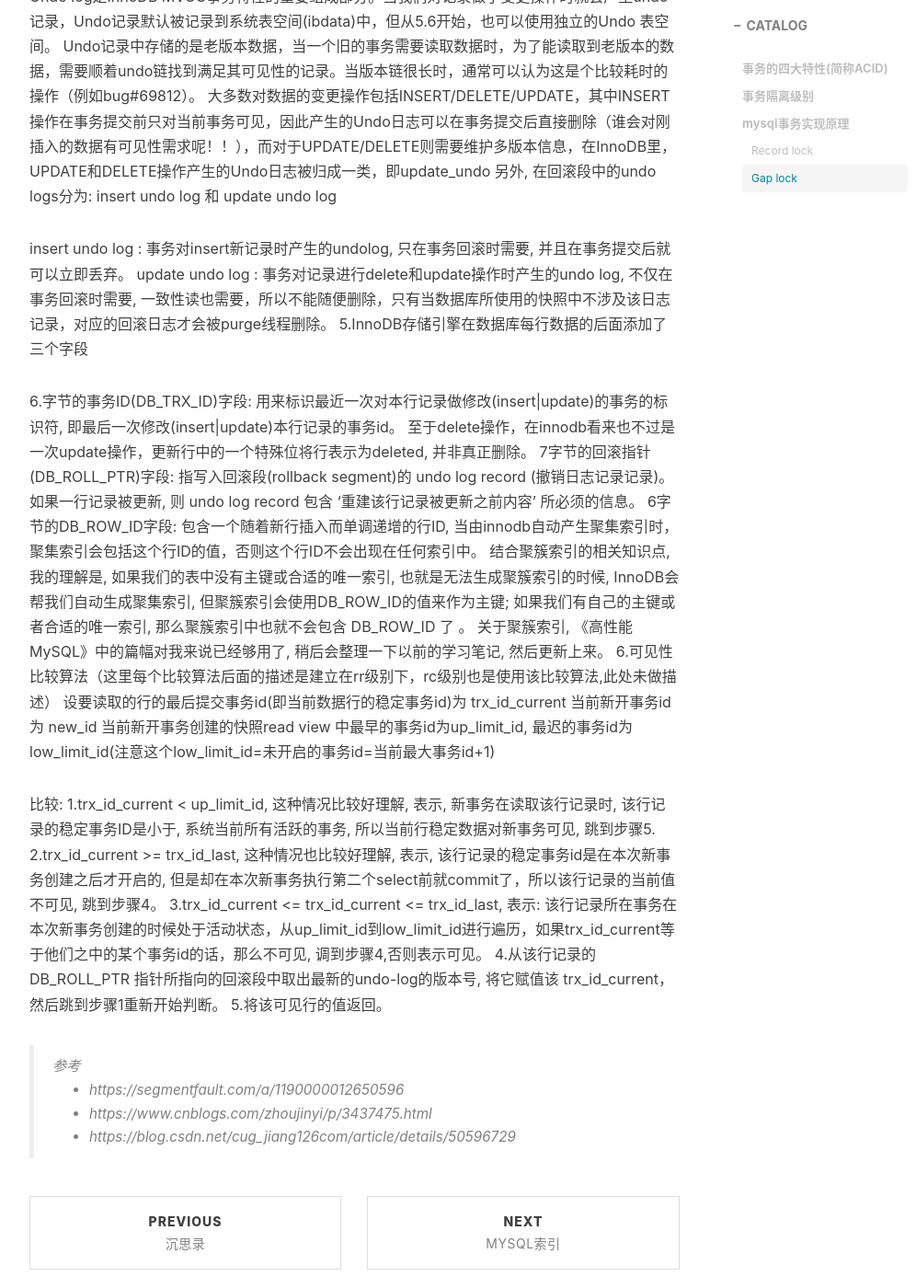
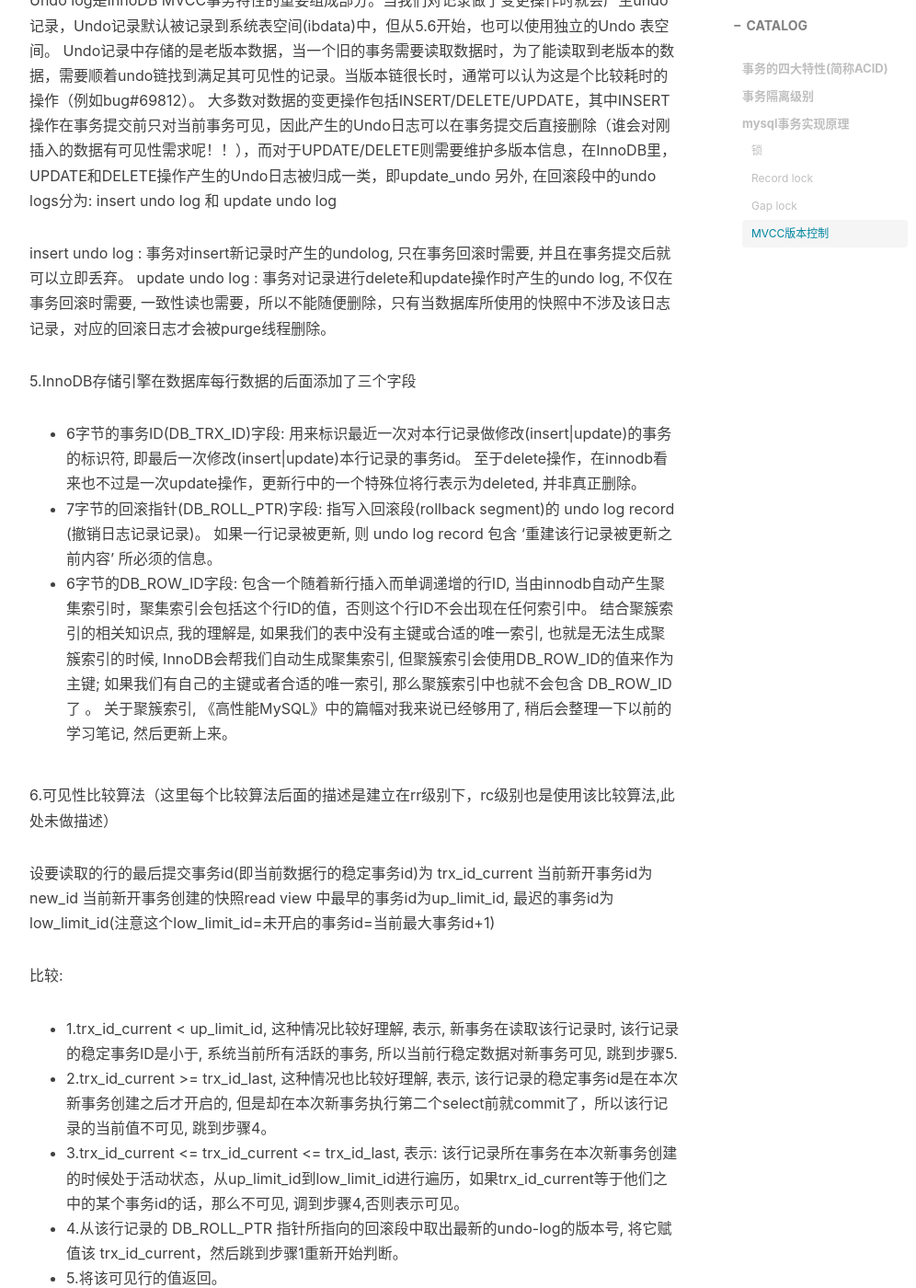
Before and after one commit to gregoriusxu/gregoriusxu.github.io, a Jekyll site: the page built from _posts/2019-07-04-mysql事务.md, in a window 1280 px wide and 1400 px high, scrolled down 4518 px. Shown: the whole window at 92% size, without its empty margins (233-1229 px from the left). Built offline with Jekyll 4.4.1, drawn with Linux system fonts in a browser that asks for light colours; nearby versions of some CDN libraries; comment, search, counter and statistics services are not loaded.

Commit message:
修改样式

```diff
--- a/_posts/2019-07-04-mysql事务.md
+++ b/_posts/2019-07-04-mysql事务.md
@@ -57,11 +57,13 @@ tags:
 
 如果有锁的方式来实现，innodb的锁的类型有：record,gap,Next-Key lock
 
-#### Record lock
+#### 锁
+
+##### Record lock
 
 单条索引记录上加锁，record lock锁住的永远是索引，而非记录本身，即使该表上没有任何索引，那么innodb会在后台创建一个隐藏的聚集主键索引，那么锁住的就是这个隐藏的聚集主键索引。所以说当一条sql没有走任何索引时，那么将会在每一条聚集索引后面加X锁，这个类似于表锁，但原理上和表锁应该是完全不同的。
 
-#### Gap lock
+##### Gap lock
 
 在索引记录之间的间隙中加锁，或者是在某一条索引记录之前或者之后加锁，并不包括该索引记录本身。gap lock的机制主要是解决可重复读模式下的幻读问题，关于幻读的演示和gap锁如何解决了幻读。关于这一块，先给出几个定义
 
@@ -81,7 +83,7 @@ innodb的意向锁主要用户多粒度的锁并存的情况。比如事务A要
 - 幻读：
 指的是在一个事务A中执行了一个当前读操作，而另外一个事务B在事务A的影响区间内insert了一条记录，这时事务A再执行一个当前读操作时，出现了幻行。这和不可重复读的主要区别就在与事务A中一个是快照读，一个当前读；并且事务B中一个是任何的dml操作，一个只是insert。比如在A中select * from test where id<10 lock in share mode结果集为（1,2,3），这时在B中对test表插入了一条记录4，这时在A中重新查询结果集就是(1,2,3,4），和事务A在第一次查询出来的结果集不一致，这里的4就是幻行。
 
-MVCC版本控制
+#### MVCC版本控制
 
 多版本控制: 指的是一种提高并发的技术。最早的数据库系统，只有读读之间可以并发，读写，写读，写写都要阻塞。引入多版本之后，只有写写之间相互阻塞，其他三种操作都可以并行，这样大幅度提高了InnoDB的并发度。在内部实现中，与Postgres在数据行上实现多版本不同，InnoDB是在undolog中实现的，通过undolog可以找回数据的历史版本。找回的数据历史版本可以提供给用户读(按照隔离级别的定义，有些读请求只能看到比较老的数据版本)，也可以在回滚的时候覆盖数据页上的数据。在InnoDB内部中，会记录一个全局的活跃读写事务数组，其主要用来判断事务的可见性。
 
@@ -122,26 +124,29 @@ Undo记录中存储的是老版本数据，当一个旧的事务需要读取数
 
 insert undo log : 事务对insert新记录时产生的undolog, 只在事务回滚时需要, 并且在事务提交后就可以立即丢弃。
 update undo log : 事务对记录进行delete和update操作时产生的undo log, 不仅在事务回滚时需要, 一致性读也需要，所以不能随便删除，只有当数据库所使用的快照中不涉及该日志记录，对应的回滚日志才会被purge线程删除。
+
 5.InnoDB存储引擎在数据库每行数据的后面添加了三个字段
 
-6.字节的事务ID(DB_TRX_ID)字段: 用来标识最近一次对本行记录做修改(insert|update)的事务的标识符, 即最后一次修改(insert|update)本行记录的事务id。
+- 6字节的事务ID(DB_TRX_ID)字段: 用来标识最近一次对本行记录做修改(insert|update)的事务的标识符, 即最后一次修改(insert|update)本行记录的事务id。
 至于delete操作，在innodb看来也不过是一次update操作，更新行中的一个特殊位将行表示为deleted, 并非真正删除。
-7字节的回滚指针(DB_ROLL_PTR)字段: 指写入回滚段(rollback segment)的 undo log record (撤销日志记录记录)。
+- 7字节的回滚指针(DB_ROLL_PTR)字段: 指写入回滚段(rollback segment)的 undo log record (撤销日志记录记录)。
 如果一行记录被更新, 则 undo log record 包含 '重建该行记录被更新之前内容' 所必须的信息。
-6字节的DB_ROW_ID字段: 包含一个随着新行插入而单调递增的行ID, 当由innodb自动产生聚集索引时，聚集索引会包括这个行ID的值，否则这个行ID不会出现在任何索引中。
+- 6字节的DB_ROW_ID字段: 包含一个随着新行插入而单调递增的行ID, 当由innodb自动产生聚集索引时，聚集索引会包括这个行ID的值，否则这个行ID不会出现在任何索引中。
 结合聚簇索引的相关知识点, 我的理解是, 如果我们的表中没有主键或合适的唯一索引, 也就是无法生成聚簇索引的时候, InnoDB会帮我们自动生成聚集索引, 但聚簇索引会使用DB_ROW_ID的值来作为主键; 如果我们有自己的主键或者合适的唯一索引, 那么聚簇索引中也就不会包含 DB_ROW_ID 了 。
 关于聚簇索引, 《高性能MySQL》中的篇幅对我来说已经够用了, 稍后会整理一下以前的学习笔记, 然后更新上来。
+
 6.可见性比较算法（这里每个比较算法后面的描述是建立在rr级别下，rc级别也是使用该比较算法,此处未做描述）
+
 设要读取的行的最后提交事务id(即当前数据行的稳定事务id)为 trx_id_current
 当前新开事务id为 new_id
 当前新开事务创建的快照read view 中最早的事务id为up_limit_id, 最迟的事务id为low_limit_id(注意这个low_limit_id=未开启的事务id=当前最大事务id+1)
 
 比较:
-1.trx_id_current < up_limit_id, 这种情况比较好理解, 表示, 新事务在读取该行记录时, 该行记录的稳定事务ID是小于, 系统当前所有活跃的事务, 所以当前行稳定数据对新事务可见, 跳到步骤5.
-2.trx_id_current >= trx_id_last, 这种情况也比较好理解, 表示, 该行记录的稳定事务id是在本次新事务创建之后才开启的, 但是却在本次新事务执行第二个select前就commit了，所以该行记录的当前值不可见, 跳到步骤4。
-3.trx_id_current <= trx_id_current <= trx_id_last, 表示: 该行记录所在事务在本次新事务创建的时候处于活动状态，从up_limit_id到low_limit_id进行遍历，如果trx_id_current等于他们之中的某个事务id的话，那么不可见, 调到步骤4,否则表示可见。
-4.从该行记录的 DB_ROLL_PTR 指针所指向的回滚段中取出最新的undo-log的版本号, 将它赋值该 trx_id_current，然后跳到步骤1重新开始判断。
-5.将该可见行的值返回。
+- 1.trx_id_current < up_limit_id, 这种情况比较好理解, 表示, 新事务在读取该行记录时, 该行记录的稳定事务ID是小于, 系统当前所有活跃的事务, 所以当前行稳定数据对新事务可见, 跳到步骤5.
+- 2.trx_id_current >= trx_id_last, 这种情况也比较好理解, 表示, 该行记录的稳定事务id是在本次新事务创建之后才开启的, 但是却在本次新事务执行第二个select前就commit了，所以该行记录的当前值不可见, 跳到步骤4。
+- 3.trx_id_current <= trx_id_current <= trx_id_last, 表示: 该行记录所在事务在本次新事务创建的时候处于活动状态，从up_limit_id到low_limit_id进行遍历，如果trx_id_current等于他们之中的某个事务id的话，那么不可见, 调到步骤4,否则表示可见。
+- 4.从该行记录的 DB_ROLL_PTR 指针所指向的回滚段中取出最新的undo-log的版本号, 将它赋值该 trx_id_current，然后跳到步骤1重新开始判断。
+- 5.将该可见行的值返回。
 
 
 > 参考
```
